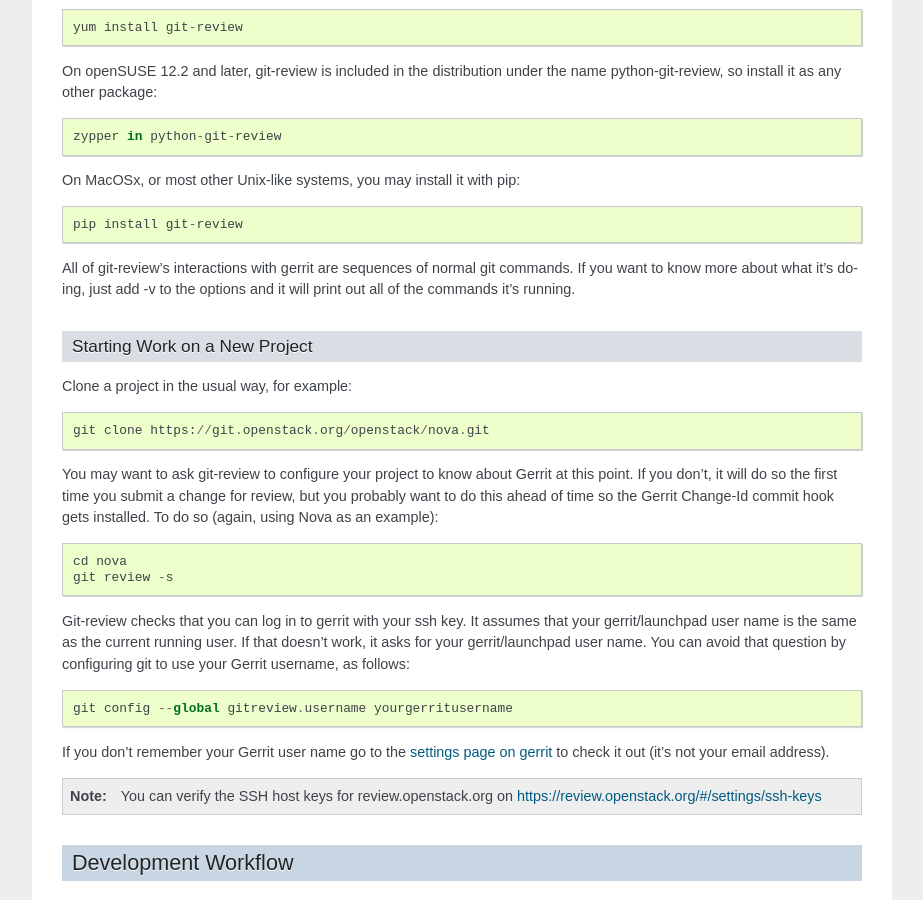
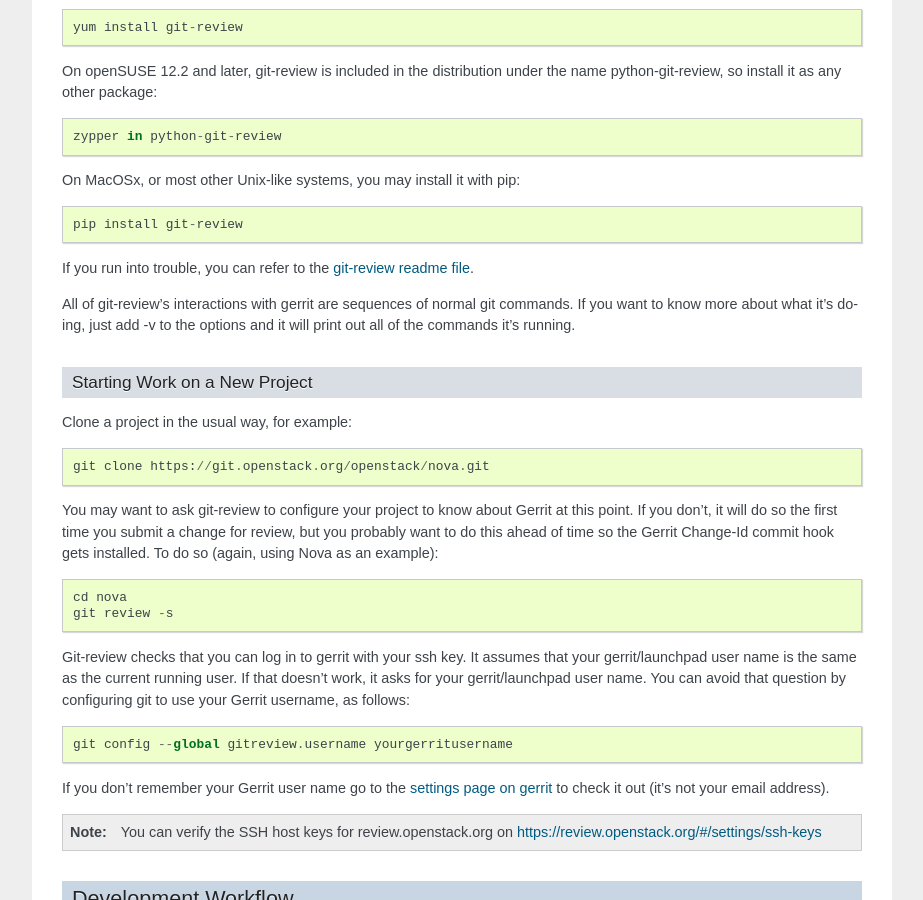
Before and after one commit to openstack-archive/infra-manual, a Sphinx documentation site: the page built from doc/source/developers.rst, in a window 1280 px wide and 900 px high, scrolled down 2218 px. Shown: the whole window, without its empty margins (198-1121 px from the left). Built offline with Sphinx 7.4.7, drawn with Linux system fonts in a browser that asks for light colours.

Commit message:
added link to git-review readme
needed better resource for trouble shooting installs on different
operating systems.

Change-Id: I8ca43ae327b01264c136672cc21fb19da1c1ec52

```diff
--- a/doc/source/developers.rst
+++ b/doc/source/developers.rst
@@ -131,6 +131,8 @@
 
   pip install git-review
 
+If you run into trouble, you can refer to the `git-review readme file
+<http://git.openstack.org/cgit/openstack-infra/git-review/tree/README.rst>`_.
 
 All of git-review's interactions with gerrit are sequences of normal
 git commands. If you want to know more about what it's doing, just
```
